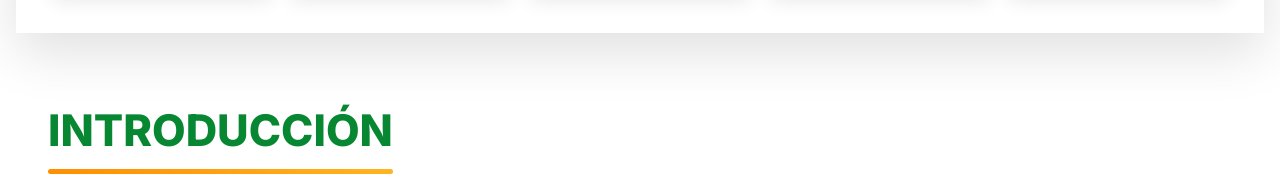
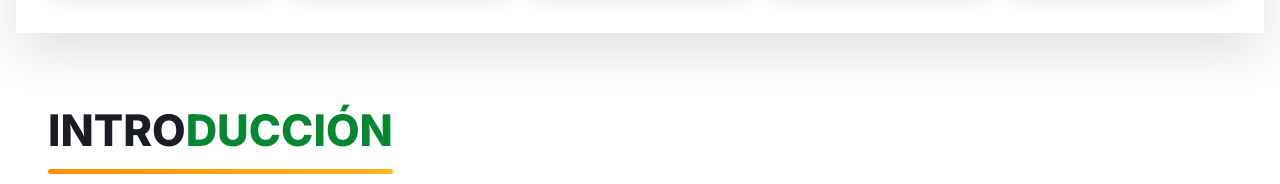
Before and after one commit to kendastar1/MiPaginaElectivaProfesional1, a plain HTML site: page index.html in a window 1280 px wide. Shown: the part 1020-1204 px from the top of the page. Drawn offline with Linux system fonts and the light colour scheme.

Commit message:
Add files via upload

```diff
--- a/index.html
+++ b/index.html
@@ -135,7 +135,7 @@
         <div class="container">
             <div class="svc-showcase">
                 <div class="svc-intro reveal reveal-left">
-                    <h2><span class="svc-green">Introducción</span></h2>
+                    <h2>Intro<span class="svc-green">ducción</span></h2>
                     <p>El presente <strong>Objeto Virtual de Aprendizaje (OVA)</strong> de la asignatura <strong>Electiva Profesional I</strong> aborda contenidos relacionados con los modelos de transformación empresarial y el papel que desempeña la tecnología en la evolución de las organizaciones. Su propósito es explicar, de manera organizada y didáctica, cómo las empresas pueden adaptar sus procesos, estrategias y formas de trabajo para responder a las necesidades del entorno actual. La página funciona como un recurso de apoyo académico que permite conocer conceptos, revisar ejemplos y comprender la relación entre la transformación empresarial, la digitalización, la estrategia y la innovación.</p>
                 </div>
 
```
